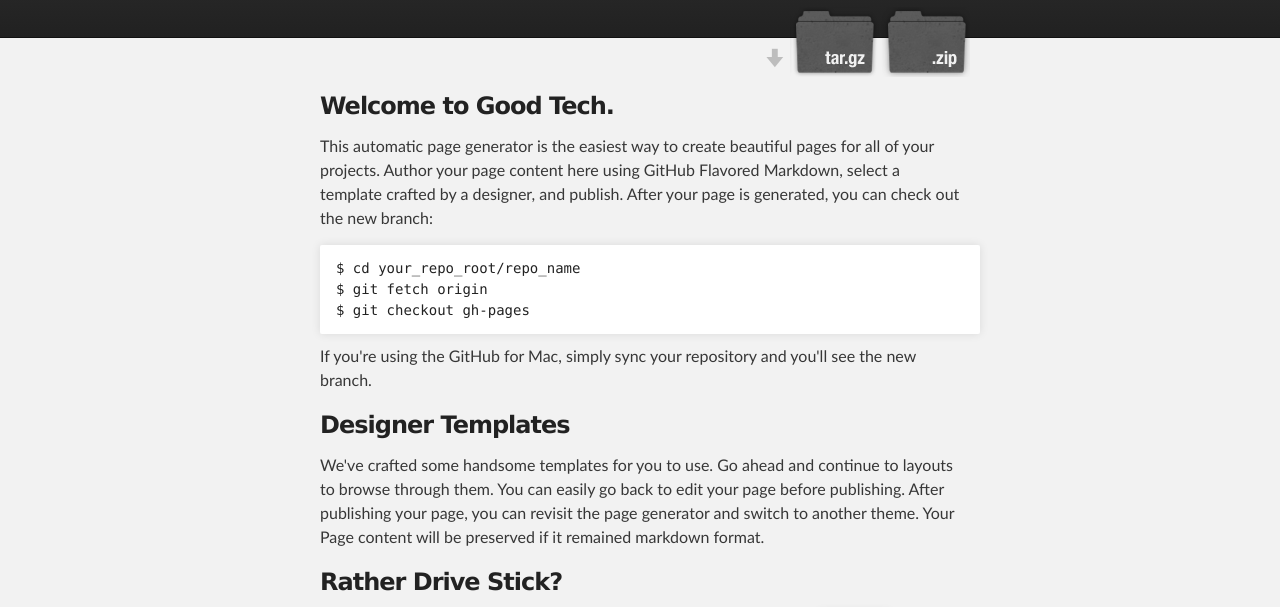
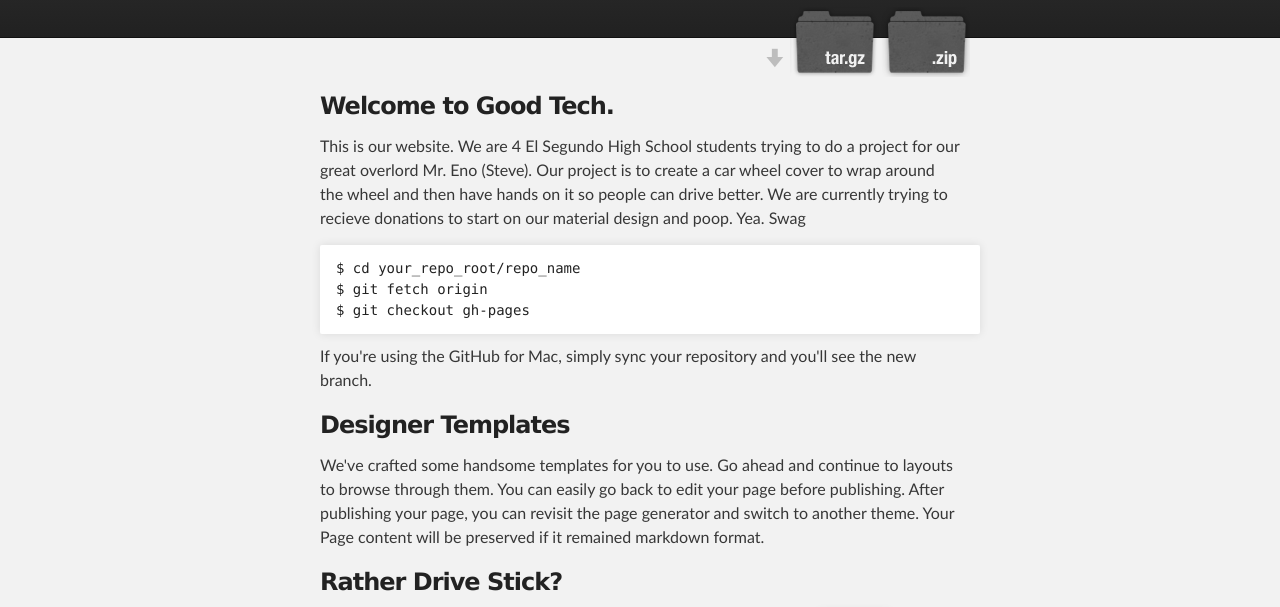
Before and after one commit to goodtech14/goodtech, a plain HTML site: page index.html in a window 1280 px wide. Shown: the part 136-743 px from the top of the page. Drawn offline with Linux system fonts and the light colour scheme.

Commit message:
Update index.html

```diff
--- a/index.html
+++ b/index.html
@@ -34,7 +34,7 @@
         <h3>
 <a name="welcome-to-github-pages" class="anchor" href="#welcome-to-github-pages"><span class="octicon octicon-link"></span></a>Welcome to Good Tech.</h3>
 
-<p>This automatic page generator is the easiest way to create beautiful pages for all of your projects. Author your page content here using GitHub Flavored Markdown, select a template crafted by a designer, and publish. After your page is generated, you can check out the new branch:</p>
+<p>This is our website. We are 4 El Segundo High School students trying to do a project for our great overlord Mr. Eno (Steve). Our project is to create a car wheel cover to wrap around the wheel and then have hands on it so people can drive better. We are currently trying to recieve donations to start on our material design and poop. Yea. Swag</p>
 
 <pre><code>$ cd your_repo_root/repo_name
 $ git fetch origin
```
